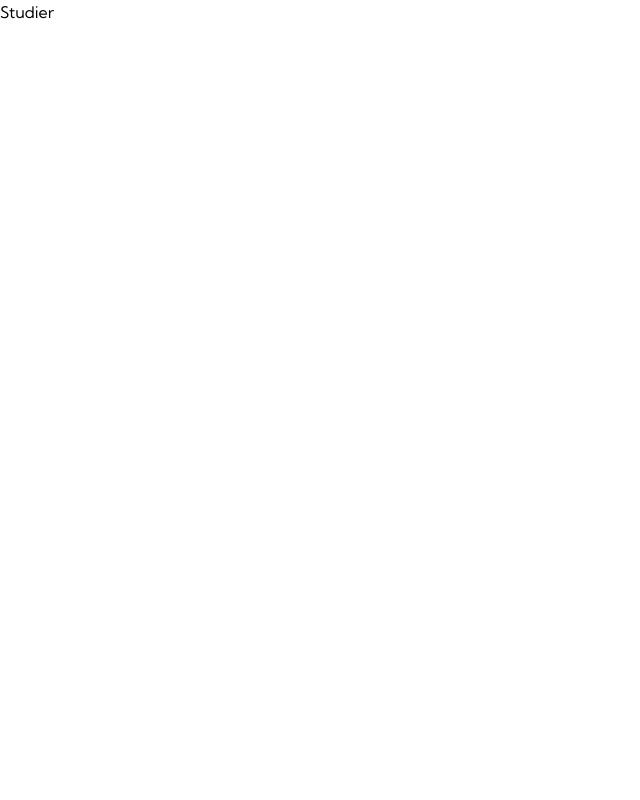
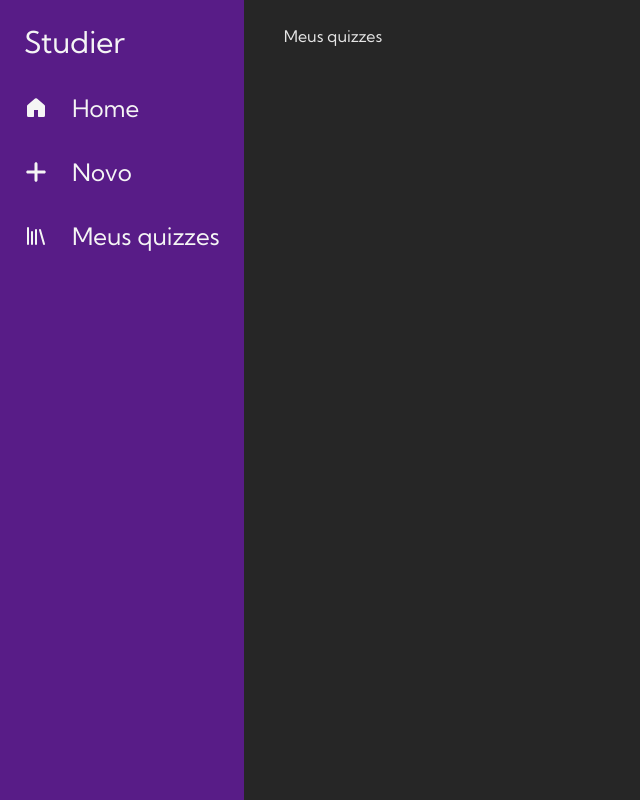
Before and after one commit to gustavo-atanazio/Studier, a React (Vite) app: page /meus-quizzes in a window 1280 px wide. Shown: the whole page, without its empty margins (0-640 px from the left). Built offline with nearby package versions, Linux system fonts and the light colour scheme.

Commit message:
Configurando rotas (inicial)

```diff
--- a/src/App.tsx
+++ b/src/App.tsx
@@ -1,7 +1,11 @@
+import AppRouter from 'routes';
+
 function App() {
     return (
-        <h1>Studier</h1>
-    )
+        <div className='flex h-full'>
+            <AppRouter/>
+        </div>
+    );
 }
 
 export default App;
--- a/src/components/Sidebar/index.tsx
+++ b/src/components/Sidebar/index.tsx
@@ -1,3 +1,5 @@
+import { Link } from 'react-router-dom';
+
 import { GoHomeFill } from 'react-icons/go';
 import { FaPlus } from 'react-icons/fa6';
 import { LuLibrary } from 'react-icons/lu';
@@ -7,20 +9,20 @@ function Sidebar() {
         <aside className='flex flex-col gap-8 p-6 bg-purple-900 w-64 text-neutral-100'>
             <h1 className='text-3xl'>Studier</h1>
 
-            <button type='button' className='flex items-center gap-6 text-2xl'>
+            <Link to={'/'} className='flex items-center gap-6 text-2xl'>
                 <GoHomeFill/>
                 Home
-            </button>
+            </Link>
 
-            <button type='button' className='flex items-center gap-6 text-2xl'>
+            <Link to={'/novo-quiz'} className='flex items-center gap-6 text-2xl'>
                 <FaPlus/>
                 Novo
-            </button>
+            </Link>
 
-            <button type='button' className='flex items-center gap-6 text-2xl text-nowrap'>
+            <Link to={'/meus-quizzes'} className='flex items-center gap-6 text-2xl text-nowrap'>
                 <LuLibrary/>
                 Meus quizzes
-            </button>
+            </Link>
         </aside>
     );
 }
--- /dev/null
+++ b/src/pages/Home/index.tsx
@@ -0,0 +1,41 @@
+import Card from 'components/Card';
+import IQuiz from 'types/IQuiz';
+
+const defaultQuizzes: IQuiz[] = [
+    {
+        name: 'Matemática',
+        questions: [
+            {
+                title: 'Quanto é 2 + 2?',
+                options: ['1', '2', '3', '4'],
+                response: '4'
+            }
+        ],
+        id: crypto.randomUUID()
+    },
+    {
+        name: 'Ciências',
+        questions: [
+            {
+                title: 'Quantos planetas tem no sistema solar?',
+                options: ['10', '1000', '25', '8'],
+                response: '8'
+            }
+        ],
+        id: crypto.randomUUID()
+    }
+];
+
+function Home() {
+    return (
+        <>
+            <h2 className='text-4xl mb-6'>Padrão do sistema</h2>
+
+            {defaultQuizzes.map(quiz => (
+                <Card {...quiz} key={quiz.id}/>
+            ))}
+        </>
+    );
+}
+
+export default Home;
--- /dev/null
+++ b/src/pages/MyQuizzes/index.tsx
@@ -0,0 +1,7 @@
+function MyQuizzes() {
+    return (
+        <h1>Meus quizzes</h1>
+    );
+}
+
+export default MyQuizzes;
--- /dev/null
+++ b/src/pages/NewQuiz/index.tsx
@@ -0,0 +1,7 @@
+function NewQuiz() {
+    return (
+        <h1>Novo quiz</h1>
+    );
+}
+
+export default NewQuiz;
--- /dev/null
+++ b/src/routes.tsx
@@ -0,0 +1,25 @@
+import { BrowserRouter, Route, Routes } from 'react-router-dom';
+
+import Sidebar from 'components/Sidebar';
+
+import Home from 'pages/Home';
+import NewQuiz from 'pages/NewQuiz';
+import MyQuizzes from 'pages/MyQuizzes';
+
+function AppRouter() {
+    return (
+        <BrowserRouter>
+            <Sidebar/>
+
+            <main className='bg-neutral-800 w-full text-neutral-200 py-6 px-10 overflow-scroll'>
+                <Routes>
+                    <Route path='/' element={<Home/>}/>
+                    <Route path='/novo-quiz' element={<NewQuiz/>}/>
+                    <Route path='/meus-quizzes' element={<MyQuizzes/>}/>
+                </Routes>
+            </main>
+        </BrowserRouter>
+    );
+}
+
+export default AppRouter;
```
